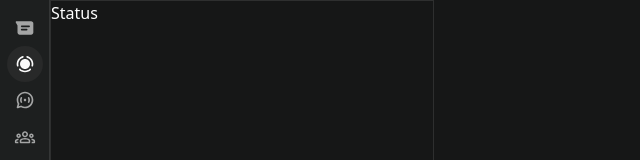
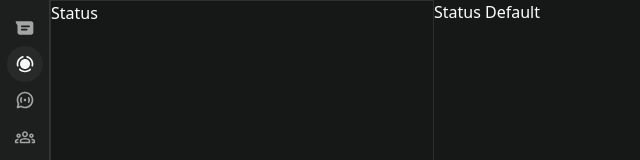
Before and after one commit to TusharSusar/Whatsapp-UI-Clone, a React (Vite) app: page / in a window 1280 px wide. Both pictures are taken after a click on the button 24 px from the left and 64 px from the top of the page. Shown: the top 160 px of the page, without its empty margins (0-640 px from the left). Built offline with nearby package versions, Linux system fonts and the light colour scheme.

Commit message:
All Default pages and Components are Initialized

```diff
--- a/Default Pages/DefaultPage.jsx
+++ b/Default Pages/DefaultPage.jsx
@@ -8,10 +8,10 @@ function DefaultPage() {
       <div className="default-parent w-[80%] h-full flex items-center justify-center relative">
         <div className="default-content w-full flex flex-col items-center">
           <img className="w-[300px] h-[180px]" alt="" src={defaultImage} />
-          <h1 className="text-3xl text-center font-light mt-6 text-pri-text">
+          <h1 className="text-4xl text-center font-light mt-6 text-pri-text">
             Download WhatsApp For Windows
           </h1>
-          <div className="sub-heading text-center text-[10px] mt-4 text-sec-text">
+          <div className="sub-heading text-center text-[12px] mt-4 text-sec-text">
             Make calls, share your screen and get a faster experience when you
             download the Windows app.
           </div>
@@ -22,7 +22,7 @@ function DefaultPage() {
           >
             <button
               type="button"
-              className="px-6 py-2 text-[10px] font-medium mt-6 rounded-full text-black cursor-pointer bg-btn-green"
+              className="px-6 py-2 text-[12px] font-medium mt-6 rounded-full text-black cursor-pointer bg-btn-green"
             >
               Download
             </button>
@@ -35,3 +35,40 @@ function DefaultPage() {
 }
 
 export default DefaultPage;
+
+export function StatusDefault() {
+  return (
+    <div>
+      <h1 className="text-white">Status Default</h1>
+    </div>
+  )
+}
+export function ChannelsDefault() {
+  return (
+    <div>
+      <h1 className='text-white'>Hello Channels</h1>
+    </div>
+  )
+}
+export function CommunityDefault() {
+  return (
+    <div>
+      <h1 className='text-white'>Hello Community</h1>
+    </div>
+  )
+}
+export function SettingDefault() {
+  return (
+    <div>
+      <h1 className='text-white'>Hello Settings</h1>
+    </div>
+  )
+}
+export function ProfileDefault() {
+  return (
+    <div>
+      <h1 className='text-white'>Profile</h1>
+
+    </div>
+  )
+}
--- /dev/null
+++ b/pages/Channels.jsx
@@ -0,0 +1,11 @@
+import React from 'react'
+
+function Channels() {
+  return (
+    <section className='main-box'>
+      <h1 className='text-white'>Hello Channels</h1>
+    </section>
+  )
+}
+
+export default Channels
--- /dev/null
+++ b/pages/Community.jsx
@@ -0,0 +1,12 @@
+import React from 'react'
+
+function Community() {
+  return (
+    <section className='main-box'>
+      <h1 className='text-white'>Hello Community</h1>
+
+    </section>
+  )
+}
+
+export default Community
--- /dev/null
+++ b/pages/Profile.jsx
@@ -0,0 +1,11 @@
+import React from 'react'
+
+function Profile() {
+  return (
+    <section className='main-box'>
+      <h1 className='text-white'>Hello Profile</h1>
+    </section>
+  )
+}
+
+export default Profile
--- /dev/null
+++ b/pages/Settings.jsx
@@ -0,0 +1,11 @@
+import React from 'react'
+
+function Settings() {
+  return (
+    <section className='main-box'>
+      <h1 className='text-white'>Hello Settings</h1>
+    </section>
+  )
+}
+
+export default Settings
--- a/src/App.jsx
+++ b/src/App.jsx
@@ -1,10 +1,20 @@
 import { useContext } from "react";
 import Sidebar from "./components/Sidebar";
-import { SidebarContext, SidebarProvider } from "./context/Sidebarcontext";
+import { SidebarContext } from "./context/Sidebarcontext";
 import ChatList from "../pages/ChatList";
 // import ChatBox from "../pages/ChatBox";
 import Status from "../pages/Status";
-import DefaultPage from "../Default Pages/DefaultPage";
+import DefaultPage, {
+  ChannelsDefault,
+  CommunityDefault,
+  ProfileDefault,
+  SettingDefault,
+  StatusDefault,
+} from "../Default Pages/DefaultPage";
+import Channels from "../pages/Channels";
+import Community from "../pages/Community";
+import Settings from "../pages/Settings";
+import Profile from "../pages/Profile";
 
 const App = () => {
   const { sidebarItem } = useContext(SidebarContext);
@@ -18,11 +28,36 @@ const App = () => {
             <DefaultPage />
           </>
         )}
-        {sidebarItem == "STATUS" && (<Status/>)}
-        {sidebarItem == "CHANNELS" && ""}
-        {sidebarItem == "COMMUNITY" && ""}
-        {sidebarItem == "SETTINGS" && ""}
-        {sidebarItem == "PROFILE" && ""}
+        {sidebarItem == "STATUS" && (
+          <>
+            <Status />
+            <StatusDefault />
+          </>
+        )}
+        {sidebarItem == "CHANNELS" && (
+          <>
+            <Channels />
+            <ChannelsDefault />
+          </>
+        )}
+        {sidebarItem == "COMMUNITY" && (
+          <>
+            <Community />
+            <CommunityDefault />
+          </>
+        )}
+        {sidebarItem == "SETTINGS" && (
+          <>
+            <Settings />
+            <SettingDefault />
+          </>
+        )}
+        {sidebarItem == "PROFILE" && (
+          <>
+            <Profile />
+            <ProfileDefault />
+          </>
+        )}
       </main>
     </>
   );
--- a/src/components/Sidebar.jsx
+++ b/src/components/Sidebar.jsx
@@ -341,7 +341,7 @@ const Sidebar = () => {
                 <Settings color="rgba(255, 255, 255, .6)" size={18} />
               )}
             </button>
-            <button className="profile">
+            <button className="profile cursor-pointer" onClick={()=> dispatch({type:"PROFILE"})}>
               <img src={dp} alt="" className="w-[22px] h-[22px] rounded-full" />
             </button>
           </div>
--- a/src/context/Sidebarcontext.jsx
+++ b/src/context/Sidebarcontext.jsx
@@ -1,4 +1,4 @@
-import { createContext, useReducer } from "react";
+import { createContext, useReducer, useState } from "react";
 
 export const SidebarContext = createContext();
 
@@ -36,3 +36,14 @@ export const SidebarProvider = ({ children }) => {
     </SidebarContext.Provider>
   );
 };
+
+export const ChatBoxContext = createContext();
+
+export const ChatBoxProvider = ({ children }) => {
+  const [showChatbox, setShowChatBox] = useState(false);
+  return (
+    <ChatBoxProvider value={{ showChatbox, setShowChatBox }}>
+      {children}
+    </ChatBoxProvider>
+  );
+};
```
